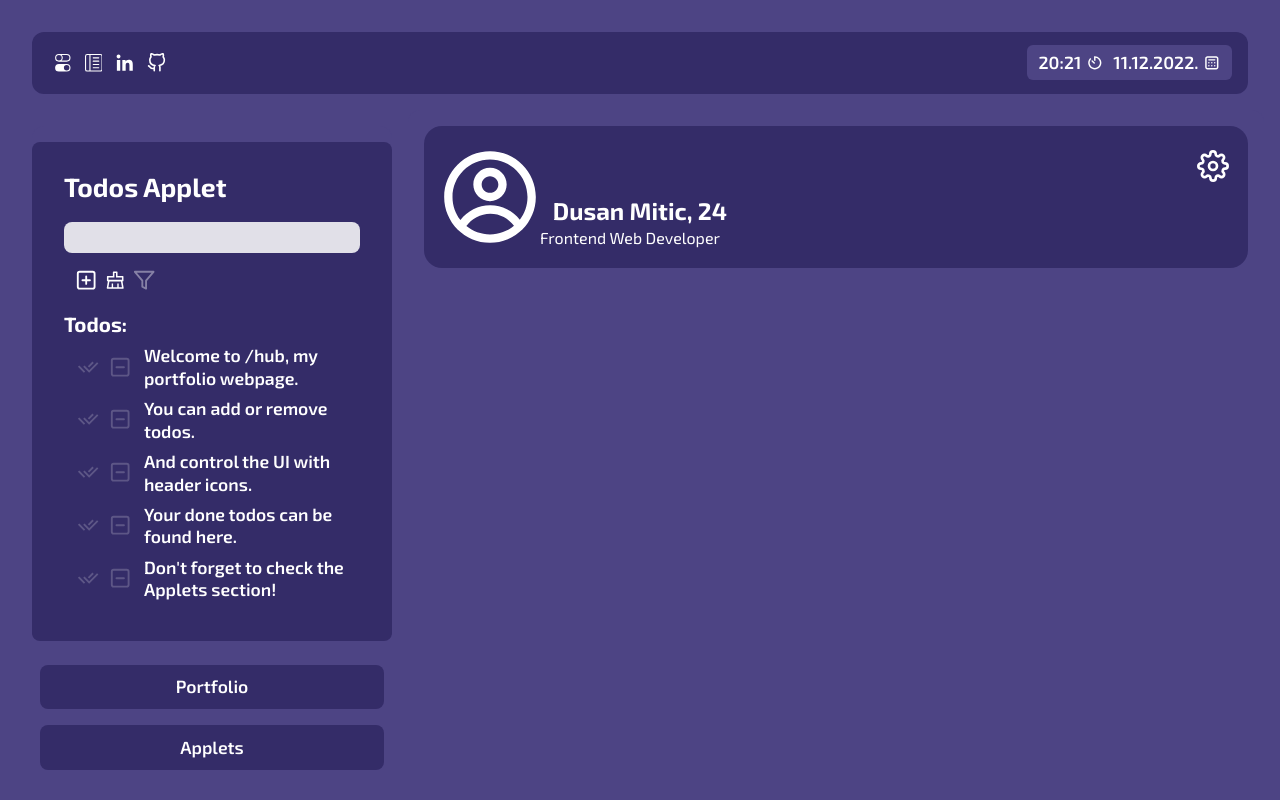
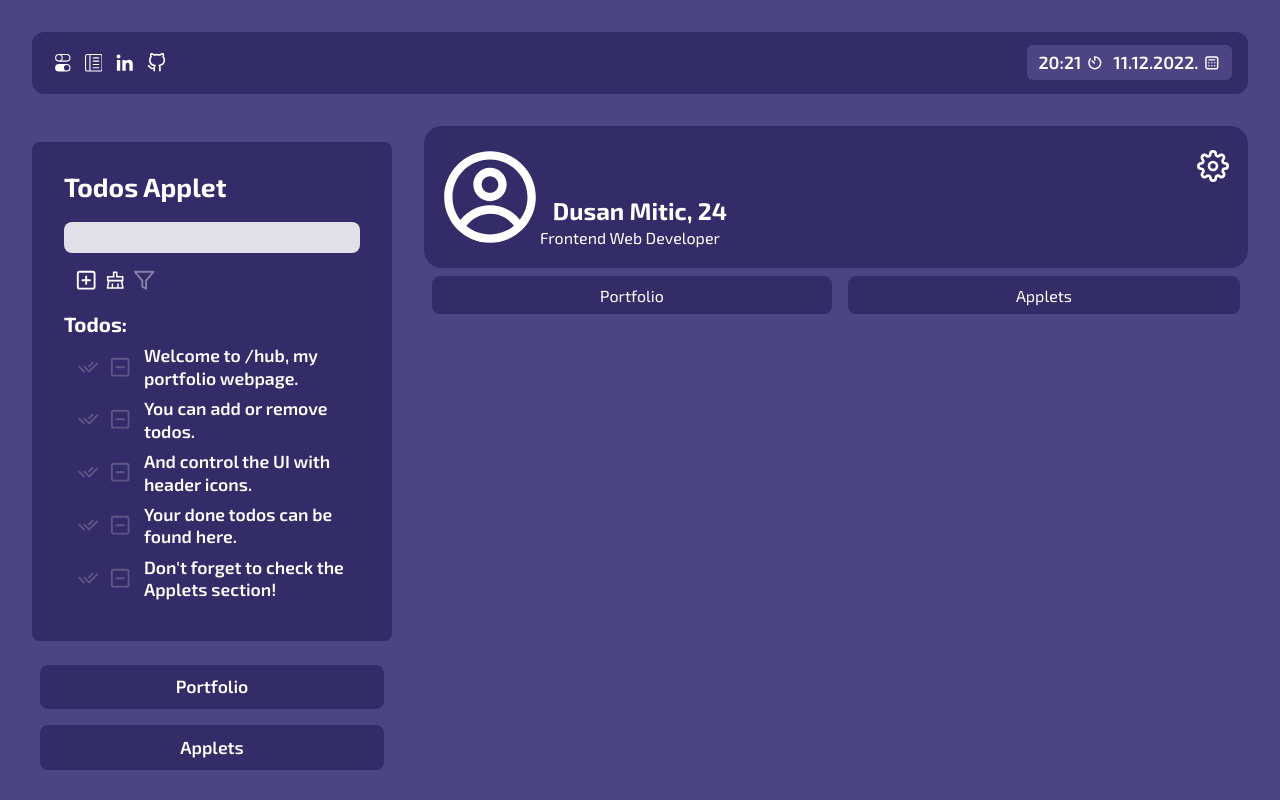
Before and after one commit to erazmozen/hub, a React (Create React App) app: page / in a window 1280 px wide. Built offline with nearby package versions, Linux system fonts and the light colour scheme.

Commit message:
Add links to header

```diff
--- a/src/components/Showpage/comps/Showpage Header/ShowpageHeader.jsx
+++ b/src/components/Showpage/comps/Showpage Header/ShowpageHeader.jsx
@@ -1,11 +1,13 @@
 import { useContext } from "react";
 import { IconsContext } from "../../../../contexts/IconsContext";
+import SidebarLinks from "../../../Sidebar/SidebarLinks";
 import "./showpageheader.css";
 
 const ShowpageHeader = () => {
   const { CgProfile, FiSettings } =
     useContext(IconsContext);
   return (
+    <>
       <div className="showpageheader-wrapper">
         <div className="showpageheader-info">
           <CgProfile size={100} />
@@ -16,6 +18,8 @@ const ShowpageHeader = () => {
         </div>
         <FiSettings className="showpageheader-settings" />
       </div>
+      <SidebarLinks />
+    </>
   );
 };
 
```
Lines whose indentation alone changed are shown as unchanged.
